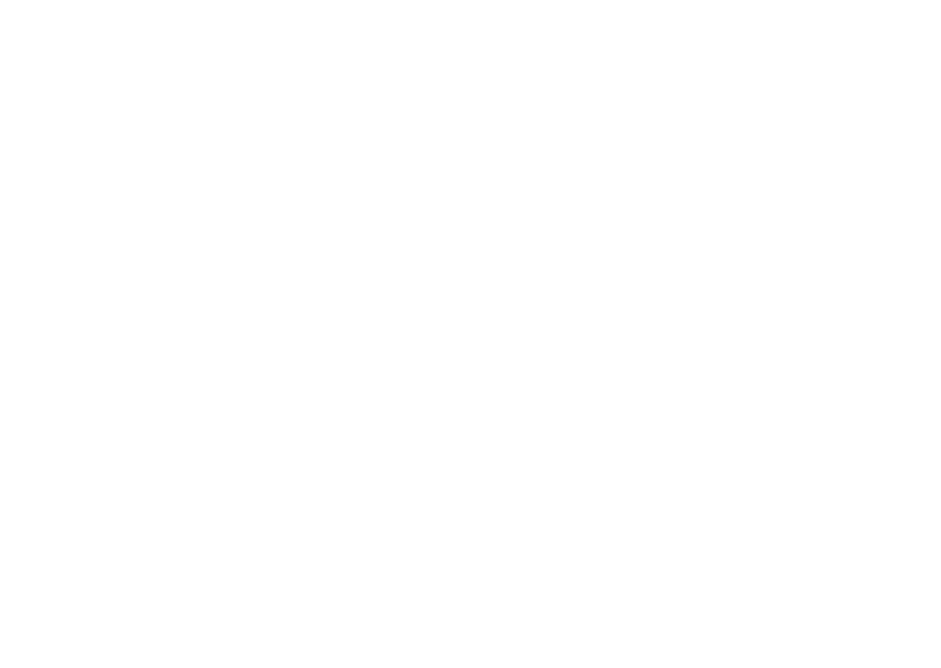
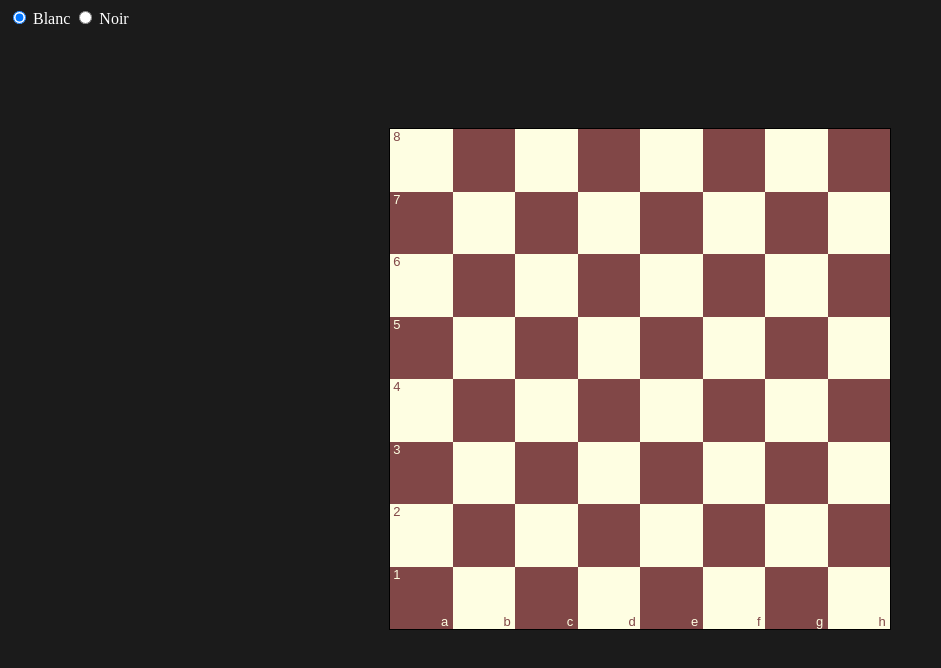
Before and after one commit to MarcJus/echiquier-vite, a website built with Vite: page index.html in a window 1280 px wide. Shown: the whole page, without its empty margins (0-941 px from the left). Built offline with nearby package versions, Linux system fonts and the light colour scheme.

Commit message:
copie des fichiers depuis le repo echiquier

```diff
--- a/index.html
+++ b/index.html
@@ -7,6 +7,12 @@
     <title>Vite + TS</title>
   </head>
   <body>
+    <form action="" class="move">
+      <input type="radio" name="move" id="white" value="white" checked>
+      <label for="white">Blanc</label>
+      <input type="radio" name="move" id="black" value="black">
+      <label for="black">Noir</label>
+    </form>
     <div id="app" class="board">
 
     </div>
--- a/src/main.ts
+++ b/src/main.ts
@@ -1,5 +1,110 @@
 import $ from 'jquery'
+import { Color } from "./types";
+import "./style.css"
+
+const board = $(".board")
+board.on("contextmenu", e => {
+    e.preventDefault();
+})
+let move: Color | undefined = $("input[name=move]:checked").val() as Color
+
+let first_square: Color = "white";
+const lettres: string[] = ["a", "b", "c", "d", "e", "f", "g", "h"]
+const fen_starting_position: string = "rnbqkbnr/pppppppp/8/8/8/8/PPPPPPPP/RNBQKBNR w KQkq - 0 1";
+
+let fen_empty_square: number = 0;
+let fen_empty_square_count: number = 0;
+
+draw_chessboard(move, fen_starting_position)
+
+$("form input").on("change", () => { // détecte le changement de couleur
+    move = $("input[name=move]:checked").val() as Color
+    console.log(move);
+    board.empty();
+    draw_chessboard(move, fen_starting_position);
+})
 
 
+function draw_chessboard(color: Color, fen: string){
+
+    const fen_position_description = fen.split(" ")[0];
+    const fen_rows = fen_position_description.split("/");
+
+    for(let i = 0; i < 64; i++){
+        const row = color === "white" ? Math.ceil((64 - i) / 8) : Math.floor((i + 8) / 8);
+        const column = color === "white" ? i % 8 : 7 - (i % 8);
+
+        let square = $("<div>", {
+            class: "square"
+        })
+
+        if(i % 8 === 0){ // rows
+            square.append($("<div>", {
+                text: row,
+                class: "row"
+            }));
+            fen_empty_square = 0;
+            fen_empty_square_count = 0;
+        }
+        if(i > 55){
+            square.append($("<div>", { // column
+                text: lettres[column],
+                class: "column"
+            }));
+        }
+
+        const current_fen_row = fen_rows[8-row];
+        const piece = current_fen_row[column];
+
+        if(!isNaN(Number(piece)) && fen_empty_square === 0){
+            fen_empty_square = Number(piece);
+            console.log(fen_empty_square);
+        }
+
+        console.log(fen_empty_square_count);
+
+        // if(isNaN(piece) && piece !== undefined){
+        //     square.append($("<div>", {
+        //         text: piece,
+        //         class: "piece"
+        //     }))
+        // }
+
+        while(fen_empty_square !== fen_empty_square_count)
+            fen_empty_square_count++;
+
+        // let square_name = "";
+        // square_name += column;
+        // square_name += row;
+        // square.append($("<div>", {
+        //     text: square_name,
+        //     class: "index"
+        // }));
+        if(first_square === "white"){ // fin de ligne : changement de couleur
+            if(i % 2 === 0){ // blanc
+                square.addClass("white").addClass("black-text")
+                board.append(square.prop("outerHTML"))
+            } else { // noir
+                square.addClass("black").addClass("white-text")
+                board.append(square.prop("outerHTML"))
+            }
+
+            if((i + 1) % 8 === 0){
+                first_square = "black";
+            }
+        } else if(first_square === "black"){
+            if(i % 2 === 0){ // noir
+                square.addClass("black").addClass("white-text")
+                board.append(square.prop("outerHTML"))
+            } else { // blanc
+                square.addClass("white").addClass("black-text")
+                board.append(square.prop("outerHTML"))
+            }
+            if((i + 1) % 8 === 0){ // fin de ligne : changement de couleur
+                first_square = "white";
+            }
+        }
+    }
+}
 
 export {}
--- /dev/null
+++ b/src/style.css
@@ -0,0 +1,71 @@
+body{
+    background-color: #1B1B1B;
+    color: white;
+}
+
+.board{
+    display: grid;
+    width: 500px;
+    height: 500px;
+    margin: 100px auto;
+    border: 1px solid black;
+    grid-template-rows: repeat(8, auto);
+    grid-template-columns: repeat(8, auto);
+}
+
+.square{
+    width: auto;
+    height: auto;
+    position: relative;
+    cursor: default;
+    user-select: none;
+    font-family: sans-serif;
+    font-size: 13px;
+}
+
+.black{
+    background: rgb(129, 71, 71);
+}
+
+.white{
+    background-color: #fefee2;
+}
+
+.square .column{
+    position: absolute;
+    right: 7%;
+    bottom: 0;
+    width: max-content;
+    /*border: 1px solid greenyellow;*/
+}
+
+.square .row{
+    position: absolute;
+    left: 5%;
+    top: 0;
+    width: max-content;
+    /*border: 1px solid red;*/
+}
+
+.square .index{
+    position: absolute;
+    right: 0;
+    top: 0;
+    color: red;
+}
+
+.black-text{
+    color: rgb(129, 71, 71);
+}
+
+.white-text{
+    color: #fefee2;
+}
+
+.piece{
+    position: absolute;
+    top: 50%;
+    left: 50%;
+    transform: translate(-50%, -50%);
+    color: red;
+}
--- /dev/null
+++ b/src/types.ts
@@ -0,0 +1 @@
+export type Color = "white" | "black"
```
